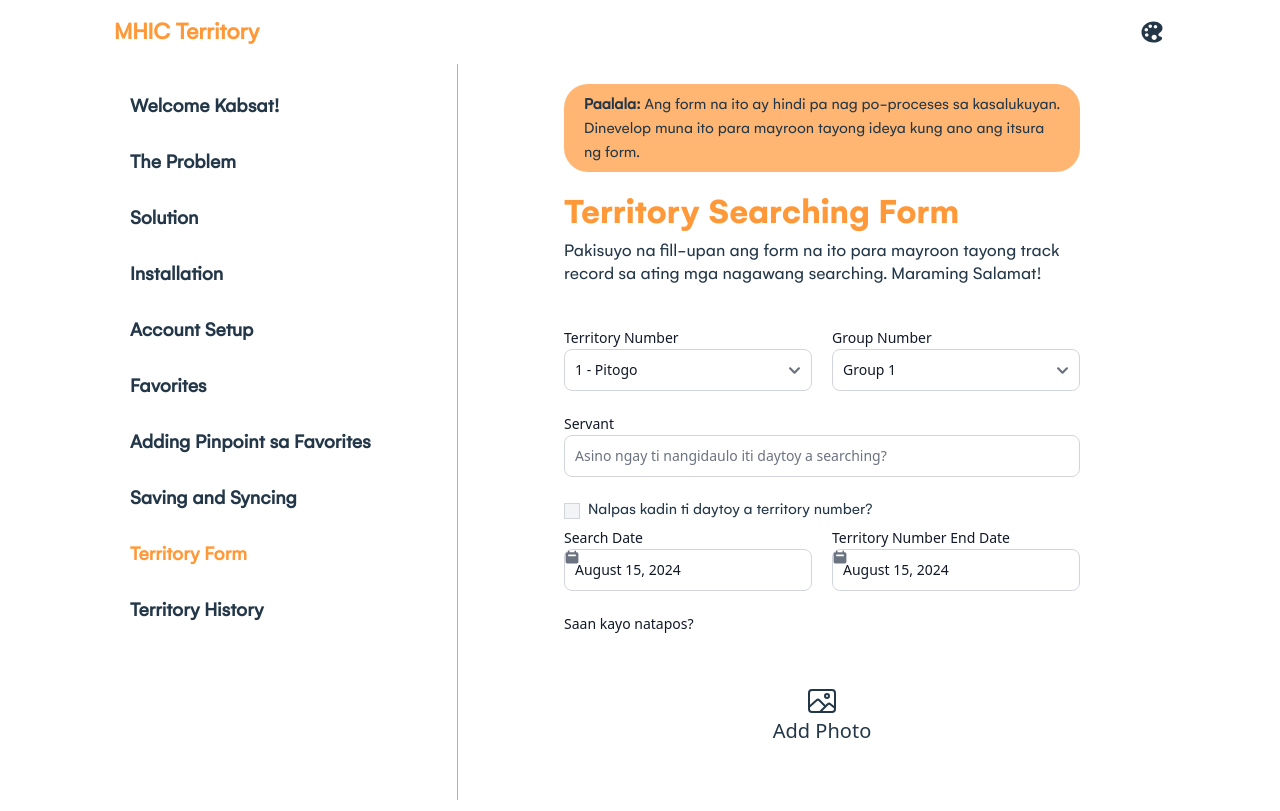
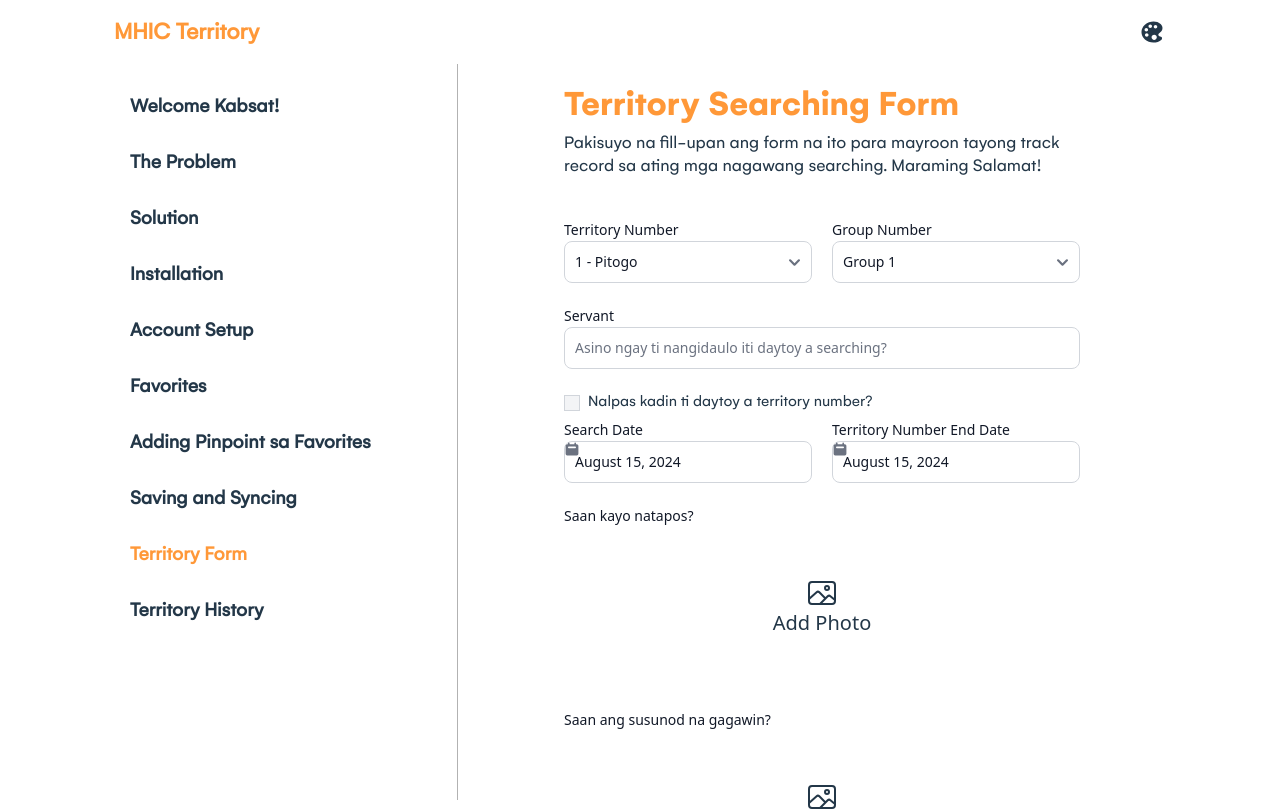
Before and after one commit to NighTzy-Godz/osmand-doc, a React (Vite) app in the folder client/: page /territoryForm in a window 1280 px wide. Shown: the top 811 px of the page. Built offline with nearby package versions, Linux system fonts and the light colour scheme.

Commit message:
Removed the reminders on territory form

```diff
--- a/client/src/pages/TerritoryForm.tsx
+++ b/client/src/pages/TerritoryForm.tsx
@@ -102,15 +102,6 @@ function TerritoryForm() {
 
   return (
     <div className="pb-5 md:w-3/4 w-full mx-auto ">
-      <div className="w-full bg-mainColor/70 mb-5 px-5 py-2 rounded-3xl">
-        <p className="text-textColor">
-          {" "}
-          <span className="font-semibold">Paalala:</span> Ang form na ito ay
-          hindi pa nag po-proceses sa kasalukuyan. Dinevelop muna ito para
-          mayroon tayong ideya kung ano ang itsura ng form.
-        </p>
-      </div>
-
       <div className="mb-10">
         <h1 className="text-4xl text-mainColor mb-2">
           Territory Searching Form
```
